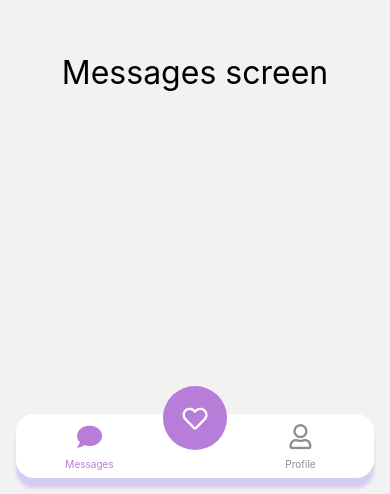
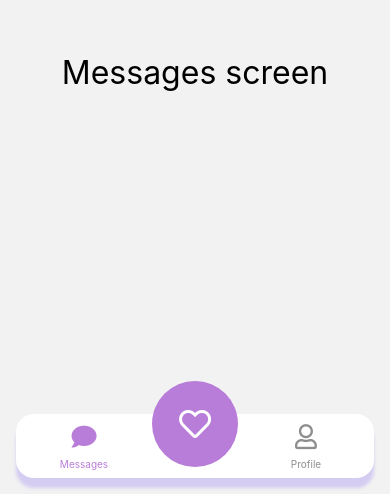
Before and after one commit to djanYaz/Deit.me, a React Native app in the folder app/: screen /Main in a window 390 px wide. Shown: the part 350-844 px from the top of the page. Built offline with nearby package versions, Linux system fonts and the light colour scheme.

Commit message:
touch up love tab bar icon

```diff
--- a/app/src/components/LoveTabBarButton.tsx
+++ b/app/src/components/LoveTabBarButton.tsx
@@ -12,13 +12,13 @@ export default function LoveTabBarButton(props: BottomTabBarButtonProps) {
 
 const styles = StyleSheet.create({
   touchContaienr: {
-    top: -24,
+    top: -18,
     justifyContent: 'center',
     alignItems: 'center',
   },
   viewContainer: {
-    width: 64,
-    height: 64,
+    width: 86,
+    height: 86,
     backgroundColor: '#b87cd9',
     borderRadius: 64,
   },
--- a/app/src/components/Tabs.tsx
+++ b/app/src/components/Tabs.tsx
@@ -53,6 +53,7 @@ export default function Tabs() {
               name="heart"
               color="white"
               solid={props.focused}
+              size={32}
             />
           ),
           tabBarButton: LoveTabBarButton,
```
